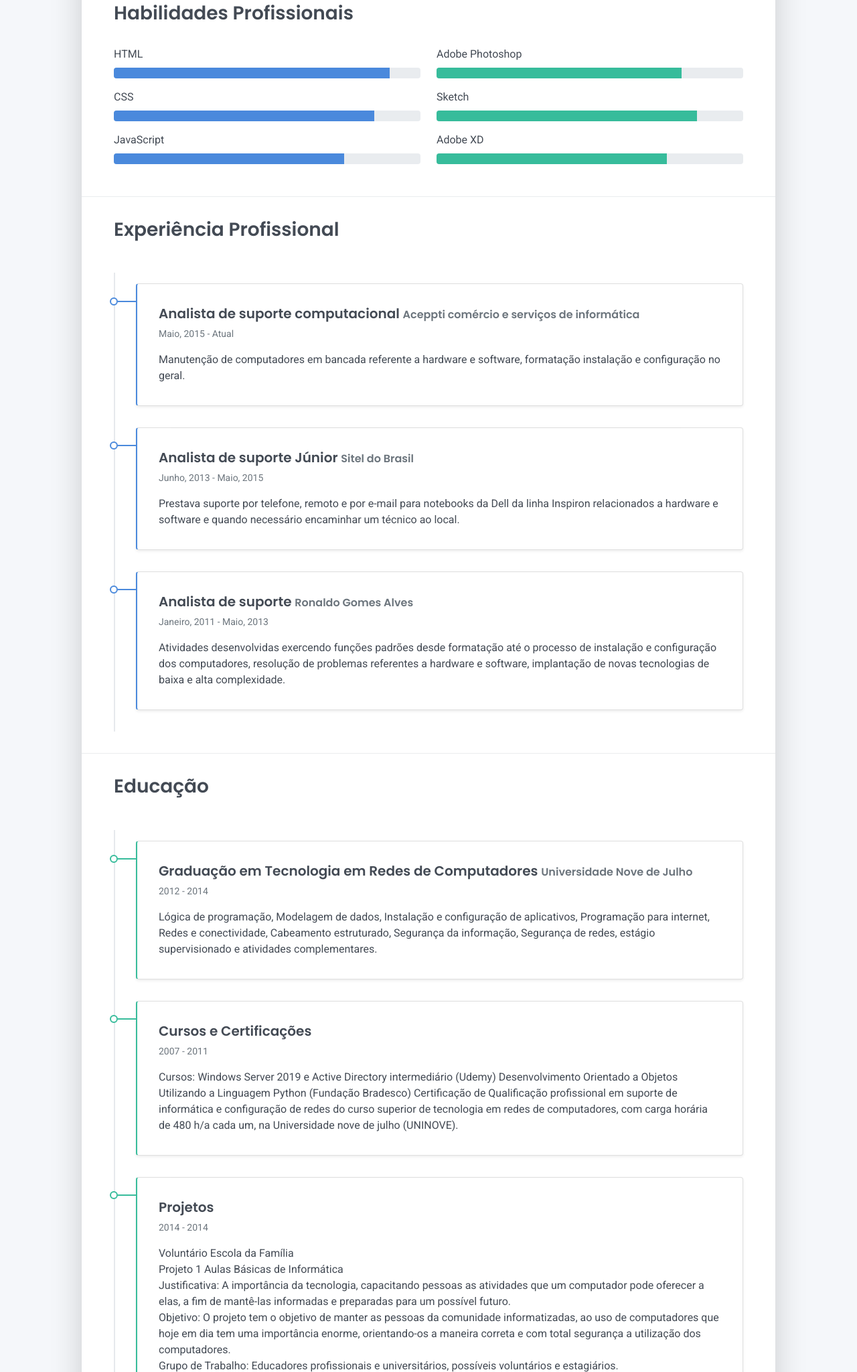
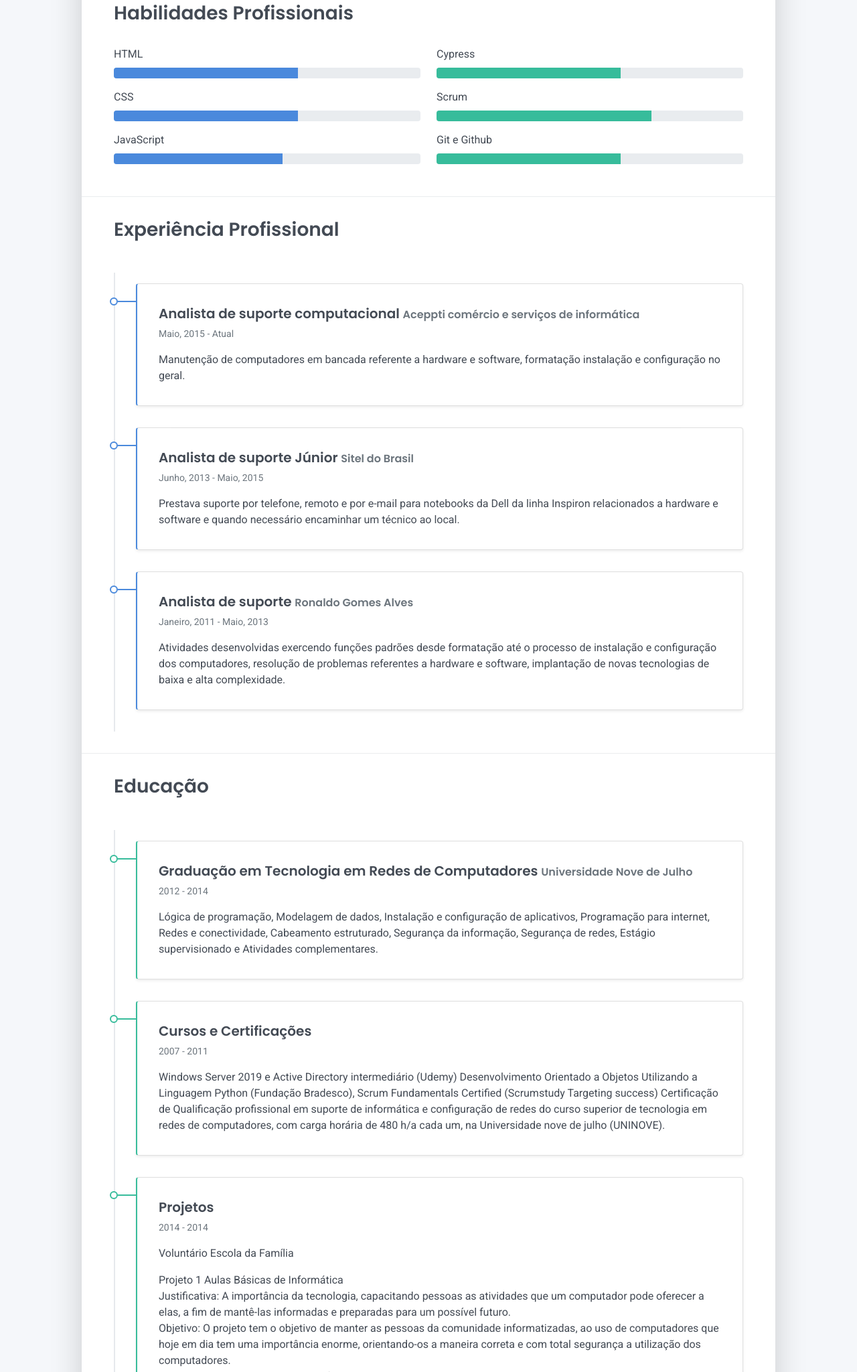
Before and after one commit to AD777777777/curriculo, a plain HTML site: page index.html in a window 1280 px wide. Shown: the part 752-2800 px from the top of the page at 67% size. Drawn offline with Linux system fonts and the light colour scheme.

Commit message:
Atualizando index

```diff
--- a/index.html
+++ b/index.html
@@ -56,7 +56,7 @@
       </div>
       <div class="col-lg-8 col-md-7 text-center text-md-start">
         <h2 class="h1 mt-2" data-aos="fade-left" data-aos-delay="0">Adailson Araújo Pereira</h2>
-        <p data-aos="fade-left" data-aos-delay="100">Analista de suporte e desenvolvimento</p>
+        <p data-aos="fade-left" data-aos-delay="100">Analista de suporte e Analista de testes</p>
         <div class="d-print-none" data-aos="fade-left" data-aos-delay="200"><a class="btn btn-light text-dark shadow-sm mt-1 me-1" href="right-resume.pdf" target="_blank">Download CV</a><a class="btn btn-success shadow-sm mt-1" href="#contact">Contrate-Me</a></div>
       </div>
     </div>
@@ -105,34 +105,34 @@
       <div class="col-md-6">
         <div class="mb-2"><span>HTML</span>
           <div class="progress my-1">
-            <div class="progress-bar bg-primary" role="progressbar" data-aos="zoom-in-right" data-aos-delay="100" data-aos-anchor=".skills-section" style="width: 90%" aria-valuenow="90" aria-valuemin="0" aria-valuemax="100"></div>
+            <div class="progress-bar bg-primary" role="progressbar" data-aos="zoom-in-right" data-aos-delay="100" data-aos-anchor=".skills-section" style="width: 60%" aria-valuenow="90" aria-valuemin="0" aria-valuemax="100"></div>
           </div>
         </div>
         <div class="mb-2"><span>CSS</span>
           <div class="progress my-1">
-            <div class="progress-bar bg-primary" role="progressbar" data-aos="zoom-in-right" data-aos-delay="200" data-aos-anchor=".skills-section" style="width: 85%" aria-valuenow="85" aria-valuemin="0" aria-valuemax="100"></div>
+            <div class="progress-bar bg-primary" role="progressbar" data-aos="zoom-in-right" data-aos-delay="200" data-aos-anchor=".skills-section" style="width: 60%" aria-valuenow="85" aria-valuemin="0" aria-valuemax="100"></div>
           </div>
         </div>
         <div class="mb-2"><span>JavaScript</span>
           <div class="progress my-1">
-            <div class="progress-bar bg-primary" role="progressbar" data-aos="zoom-in-right" data-aos-delay="300" data-aos-anchor=".skills-section" style="width: 75%" aria-valuenow="75" aria-valuemin="0" aria-valuemax="100"></div>
+            <div class="progress-bar bg-primary" role="progressbar" data-aos="zoom-in-right" data-aos-delay="300" data-aos-anchor=".skills-section" style="width: 55%" aria-valuenow="75" aria-valuemin="0" aria-valuemax="100"></div>
           </div>
         </div>
       </div>
       <div class="col-md-6">
-        <div class="mb-2"><span>Adobe Photoshop</span>
+        <div class="mb-2"><span>Cypress</span>
           <div class="progress my-1">
-            <div class="progress-bar bg-success" role="progressbar" data-aos="zoom-in-right" data-aos-delay="400" data-aos-anchor=".skills-section" style="width: 80%" aria-valuenow="90" aria-valuemin="0" aria-valuemax="100"></div>
+            <div class="progress-bar bg-success" role="progressbar" data-aos="zoom-in-right" data-aos-delay="400" data-aos-anchor=".skills-section" style="width: 60%" aria-valuenow="90" aria-valuemin="0" aria-valuemax="100"></div>
           </div>
         </div>
-        <div class="mb-2"><span>Sketch</span>
+        <div class="mb-2"><span>Scrum</span>
           <div class="progress my-1">
-            <div class="progress-bar bg-success" role="progressbar" data-aos="zoom-in-right" data-aos-delay="500" data-aos-anchor=".skills-section" style="width: 85%" aria-valuenow="85" aria-valuemin="0" aria-valuemax="100"></div>
+            <div class="progress-bar bg-success" role="progressbar" data-aos="zoom-in-right" data-aos-delay="500" data-aos-anchor=".skills-section" style="width: 70%" aria-valuenow="85" aria-valuemin="0" aria-valuemax="100"></div>
           </div>
         </div>
-        <div class="mb-2"><span>Adobe XD</span>
+        <div class="mb-2"><span> Git e Github</span>
           <div class="progress my-1">
-            <div class="progress-bar bg-success" role="progressbar" data-aos="zoom-in-right" data-aos-delay="600" data-aos-anchor=".skills-section" style="width: 75%" aria-valuenow="75" aria-valuemin="0" aria-valuemax="100"></div>
+            <div class="progress-bar bg-success" role="progressbar" data-aos="zoom-in-right" data-aos-delay="600" data-aos-anchor=".skills-section" style="width: 60%" aria-valuenow="75" aria-valuemin="0" aria-valuemax="100"></div>
           </div>
         </div>
       </div>
@@ -179,15 +179,15 @@
           <div class="h5 mb-1">Graduação em Tecnologia em Redes de Computadores
           <span class="text-muted h6">Universidade Nove de Julho </span></div>
           <div class="text-muted text-small mb-2">2012 - 2014</div>
-          <div>Lógica de programação, Modelagem de dados, Instalação e configuração de aplicativos, Programação para internet, Redes e conectividade, Cabeamento estruturado, Segurança da informação, Segurança de redes, estágio supervisionado e atividades complementares. </div>
+          <div>Lógica de programação, Modelagem de dados, Instalação e configuração de aplicativos, Programação para internet, Redes e conectividade, Cabeamento estruturado, Segurança da informação, Segurança de redes, Estágio supervisionado e Atividades complementares. </div>
         </div>
       </div>
       <div class="timeline-card timeline-card-success card shadow-sm">
         <div class="card-body">
           <div class="h5 mb-1">Cursos e Certificações<span class="text-muted h6"></span></div>
           <div class="text-muted text-small mb-2">2007 - 2011</div>
-          <div>Cursos: Windows Server 2019 e Active Directory intermediário (Udemy) Desenvolvimento
-            Orientado a Objetos Utilizando a Linguagem Python (Fundação Bradesco)
+          <div>Windows Server 2019 e Active Directory intermediário (Udemy) Desenvolvimento
+            Orientado a Objetos Utilizando a Linguagem Python (Fundação Bradesco), Scrum Fundamentals Certified (Scrumstudy Targeting success)
             Certificação de Qualificação profissional em suporte de informática e configuração de redes
             do curso superior de tecnologia em redes de computadores, com carga horária de 480 h/a cada
             um, na Universidade nove de julho (UNINOVE). </div>
@@ -198,8 +198,7 @@
           <div class="h5 mb-1">Projetos<span class="text-muted h6"></span></div>
           <div class="text-muted text-small mb-2">2014 - 2014</div>
           <div>
-            Voluntário Escola da Família </div>
-
+          <p>Voluntário Escola da Família </p>
           <div>
             Projeto 1
             Aulas Básicas de Informática
@@ -222,12 +221,11 @@
             Registro:
             Serão distribuídos panfletos e cartazes serão implantados.
           <div>
-            Recursos:
-            Tempo e espaço, preferencialmente uma sala onde deverá ser encontrados basicamente computadores disponíveis para as aulas.
+          <p>Recursos:
+            Tempo e espaço, preferencialmente uma sala onde deverá ser encontrados basicamente computadores disponíveis para as aulas. </p>
           </div>
 
-          <div>
-            Projeto 2 Atividades Na Quadra Esportiva
+             Projeto 2 Atividades na Quadra Esportiva
           <div>
             Justificativa:
             A necessidade do esporte em nossas vidas, visando a saúde da comunidade evitando até mesmo doenças como o sedentarismo e aos jovens estimularem suas habilidades esportivas.
```
